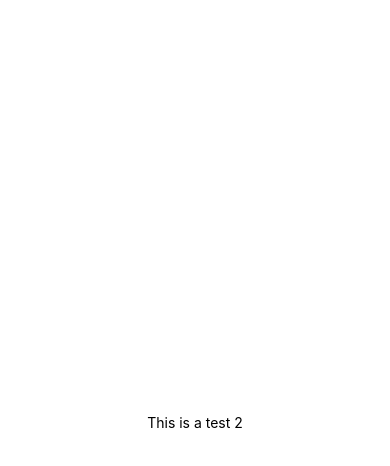
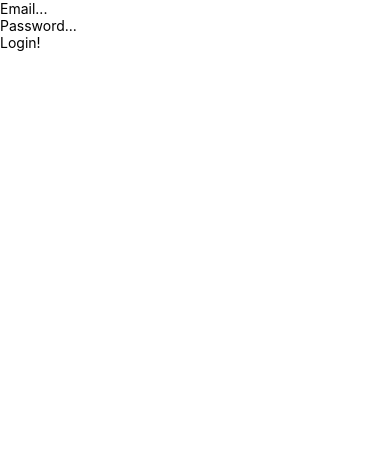
Before and after one commit to JamesHankins/WhatsThatApp, a React Native app: screen / in a window 390 px wide. Shown: the top 466 px of the page. Built offline with nearby package versions, Linux system fonts and the light colour scheme.

Commit message:
Login screen and function setup

```diff
--- a/App.js
+++ b/App.js
@@ -1,20 +1,53 @@
-import { StatusBar } from 'expo-status-bar';
-import { StyleSheet, Text, View } from 'react-native';
+import React, { Component } from 'react';
+import { Text, TextInput, View, Button, Alert,TouchableOpacity } from 'react-native';
 
-export default function App() {
-  return (
-    <View style={styles.container}>
-      <Text>This is a test 2</Text>
-      <StatusBar style="auto" />
-    </View>
-  );
+class App extends Component {
+  constructor(props){
+    super(props);
+
+    this.state = {
+      email: "",
+      password: "",
+      error: ""
+
+    }
+  }
+
+  handleEmailInput = (email) => {
+    //Validation here
+    this.setState({email: email})
+  }
+
+  handlePasswordInput = (password) => {
+    //Validation here
+    this.setState({password: password})
+  }
+
+
+
+  login = () => {
+    console.log("Login Pressed!")
+  }
+
+  render() {
+    return (
+
+      <View>
+        <TextInput placeholder='Email...' onChangeText={this.handleEmailInput} value ={this.state.email} />
+        <TextInput placeholder='Password...' secureTextEntry={true} onChangeText={this.handlePasswordInput} value ={this.state.password} />
+
+        <TouchableOpacity onPress={this.login}>
+          <Text>Login!</Text>
+        </TouchableOpacity>
+
+
+      </View>
+
+    );
+  }
+
+
+
 }
 
-const styles = StyleSheet.create({
-  container: {
-    flex: 1,
-    backgroundColor: '#fff',
-    alignItems: 'center',
-    justifyContent: 'center',
-  },
-});
+export default App;
```
